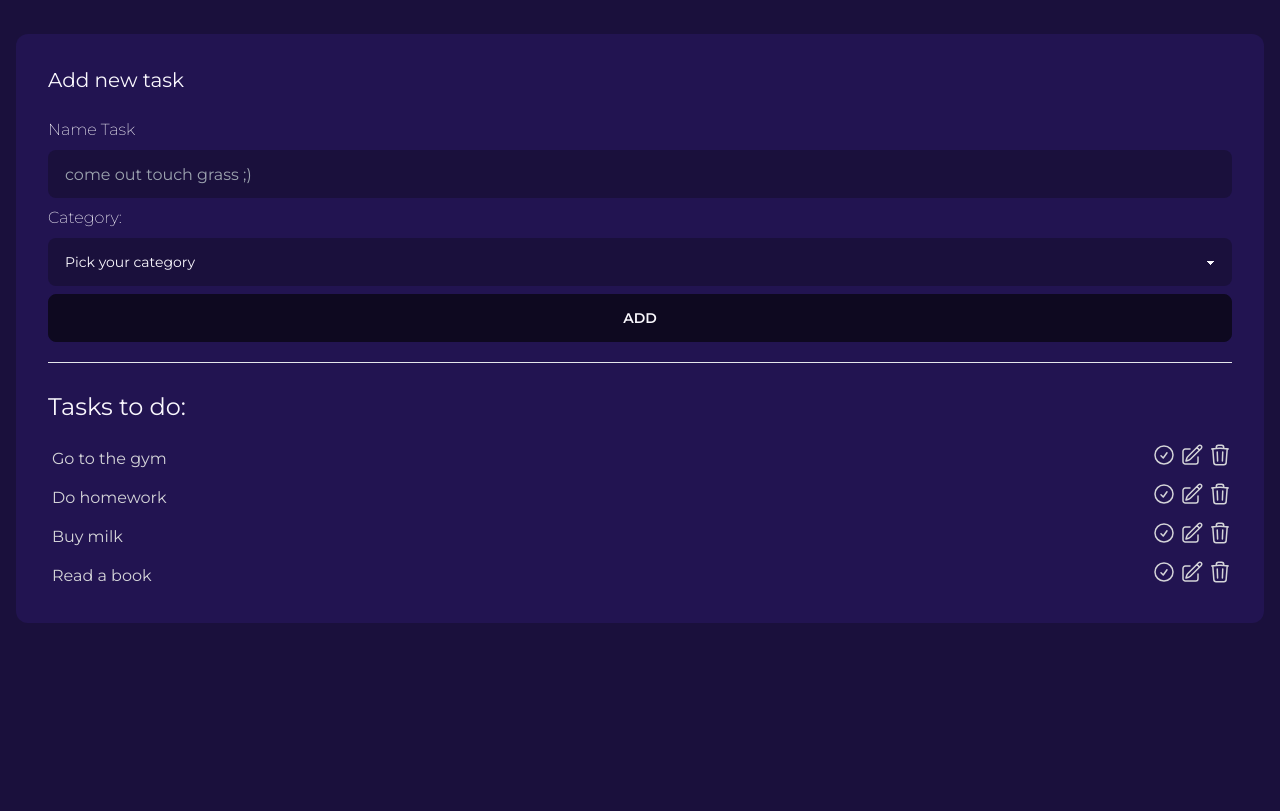
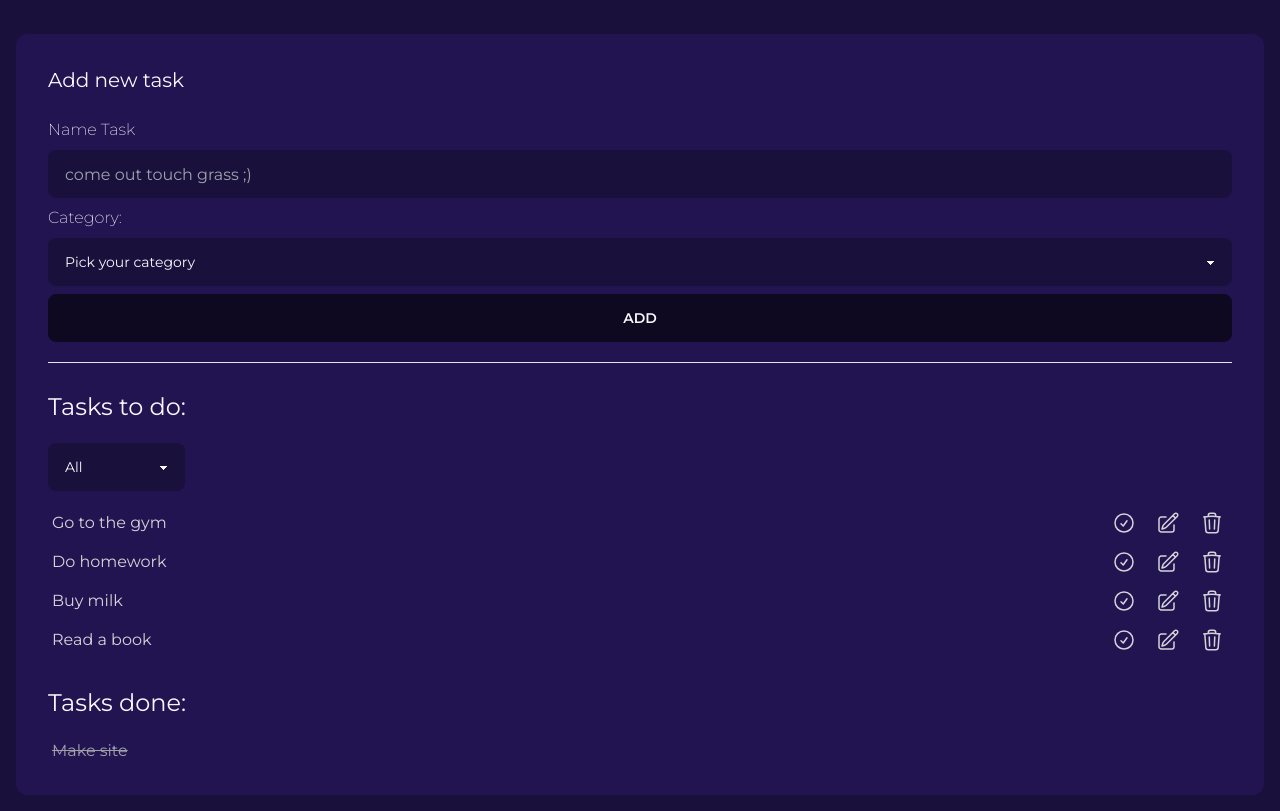
Before and after one commit to Rudy-Code/to-do-list, a website with bundled scripts: page dist/index.html in a window 1280 px wide. Shown: the part 82-893 px from the top of the page. Before the commit the page ends 800 px from the top, so only its background shows below. Built offline with nearby package versions, Linux system fonts and the light colour scheme.

Commit message:
add: settings panel, task done section; change: icons task, login animation duration

```diff
--- a/src/app.ts
+++ b/src/app.ts
@@ -51,21 +51,22 @@ document.addEventListener('DOMContentLoaded', () => {
 
 			<div class="buttons">
 
-				<button class="btn-done-task">
-					<svg xmlns="http://www.w3.org/2000/svg" fill="none" viewBox="0 0 24 24" stroke-width="1.5" 			stroke="currentColor" class="w-6 h-6">
+				<div class="hidden space-y-2 md:block">
+					<button class="btn-done-task px-2">
+						<svg xmlns="http://www.w3.org/2000/svg" fill="none" viewBox="0 0 24 24" stroke-width="1.5" 				stroke="currentColor" class="w-6 h-6">
 							<path stroke-linecap="round" stroke-linejoin="round" d="M9 12.75L11.25 15 15 9.75M21 12a9 9 0 11-18 0 9 9 0 0118 0z" />
 		  				</svg>
 
 					</button>
 
-				<button class="btn-edit-task">
+					<button class="btn-edit-task px-2">
 						<svg xmlns="http://www.w3.org/2000/svg" fill="none" viewBox="0 0 24 24" stroke-width="1.5" stroke="currentColor" class="w-6 h-6">
 							<path stroke-linecap="round" stroke-linejoin="round" d="M16.862 4.487l1.687-1.688a1.875 1.875 0 112.652 2.652L10.582 16.07a4.5 4.5 0 01-1.897 1.13L6 18l.8-2.685a4.5 4.5 0 011.13-1.897l8.932-8.931zm0 0L19.5 7.125M18 14v4.75A2.25 2.25 0 0115.75 21H5.25A2.25 2.25 0 013 18.75V8.25A2.25 2.25 0 015.25 6H10" />
 		  				</svg>
 
 					</button>
 
-				<button class="btn-delete-task">
+					<button class="btn-delete-task px-2">
 						<svg xmlns="http://www.w3.org/2000/svg" fill="none" viewBox="0 0 24 24" stroke-width="1.5"
 						stroke="currentColor" class="w-6 h-6">
 							<path stroke-linecap="round" stroke-linejoin="round"
@@ -73,8 +74,18 @@ document.addEventListener('DOMContentLoaded', () => {
 						</svg>
 					</button>
 				</div>
+
+				<button class="btn-settings-task px-3 md:hidden">
+					<svg xmlns="http://www.w3.org/2000/svg" fill="none" viewBox="0 0 24 24" stroke-width="1.5"
+					stroke="currentColor" class="w-6 h-6">
+						<path stroke-linecap="round" stroke-linejoin="round"
+							d="M9.594 3.94c.09-.542.56-.94 1.11-.94h2.593c.55 0 1.02.398 1.11.94l.213 1.281c.063.374.313.686.645.87.074.04.147.083.22.127.324.196.72.257 1.075.124l1.217-.456a1.125 1.125 0 011.37.49l1.296 2.247a1.125 1.125 0 01-.26 1.431l-1.003.827c-.293.24-.438.613-.431.992a6.759 6.759 0 010 .255c-.007.378.138.75.43.99l1.005.828c.424.35.534.954.26 1.43l-1.298 2.247a1.125 1.125 0 01-1.369.491l-1.217-.456c-.355-.133-.75-.072-1.076.124a6.57 6.57 0 01-.22.128c-.331.183-.581.495-.644.869l-.213 1.28c-.09.543-.56.941-1.11.941h-2.594c-.55 0-1.02-.398-1.11-.94l-.213-1.281c-.062-.374-.312-.686-.644-.87a6.52 6.52 0 01-.22-.127c-.325-.196-.72-.257-1.076-.124l-1.217.456a1.125 1.125 0 01-1.369-.49l-1.297-2.247a1.125 1.125 0 01.26-1.431l1.004-.827c.292-.24.437-.613.43-.992a6.932 6.932 0 010-.255c.007-.378-.138-.75-.43-.99l-1.004-.828a1.125 1.125 0 01-.26-1.43l1.297-2.247a1.125 1.125 0 011.37-.491l1.216.456c.356.133.751.072 1.076-.124.072-.044.146-.087.22-.128.332-.183.582-.495.644-.869l.214-1.281z" />
+						<path stroke-linecap="round" stroke-linejoin="round" d="M15 12a3 3 0 11-6 0 3 3 0 016 0z" />
+					</svg>
+				</button>
+			</div>
 			`
-			li.classList.add('flex', 'flex-col', 'justify-between', 'md:flex-row', 'md:items-center')
+			li.classList.add('flex', 'justify-between', 'md:flex-row', 'md:items-center')
 			ul.appendChild(li)
 		})
 	}
--- a/src/input.css
+++ b/src/input.css
@@ -65,10 +65,10 @@
 }
 
 .down {
-	animation: down .8s ease-in forwards;
+	animation: down .5s ease-in-out forwards;
 }
 .up {
-	animation: up 1s ease-in forwards;
+	animation: up .7s ease-in-out forwards;
 }
 
 @tailwind utilities;
--- a/src/login.ts
+++ b/src/login.ts
@@ -21,7 +21,7 @@ const toogleLoginForm = (index: number) => {
 		registrationForm.classList.add('up')
 		setTimeout(() => {
 			loginForm.classList.add('hidden')
-		}, 800)
+		}, 500)
 	}
 }
 
--- a/tailwind.config.js
+++ b/tailwind.config.js
@@ -10,7 +10,7 @@ module.exports = {
 				center: true,
 			},
 			colors: {
-
+				"darkIndigo": "#221451"
 			},
 		},
 	},
```
Also changed, not shown: dist/app.js, dist/index.html, dist/login.js, dist/style.css. Lines whose indentation alone changed are shown as unchanged.
